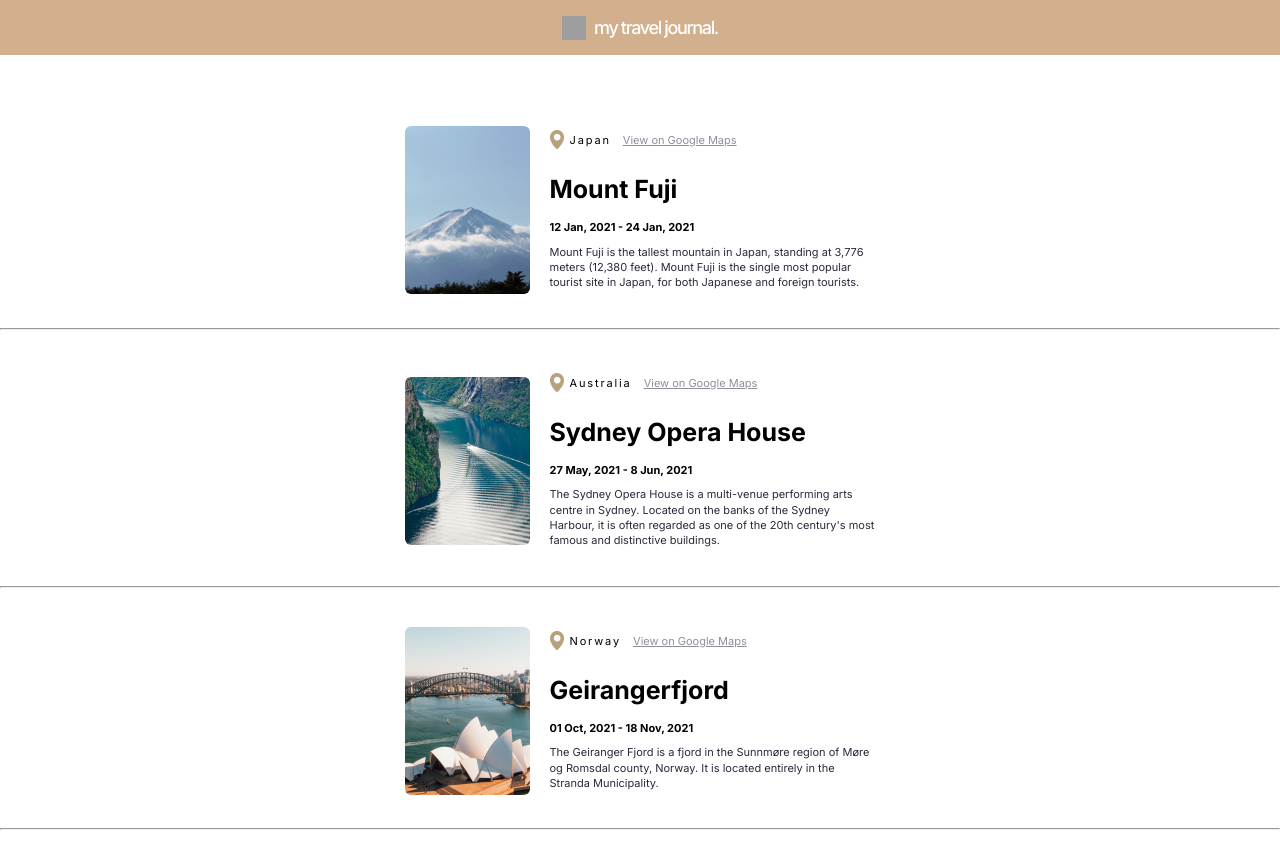
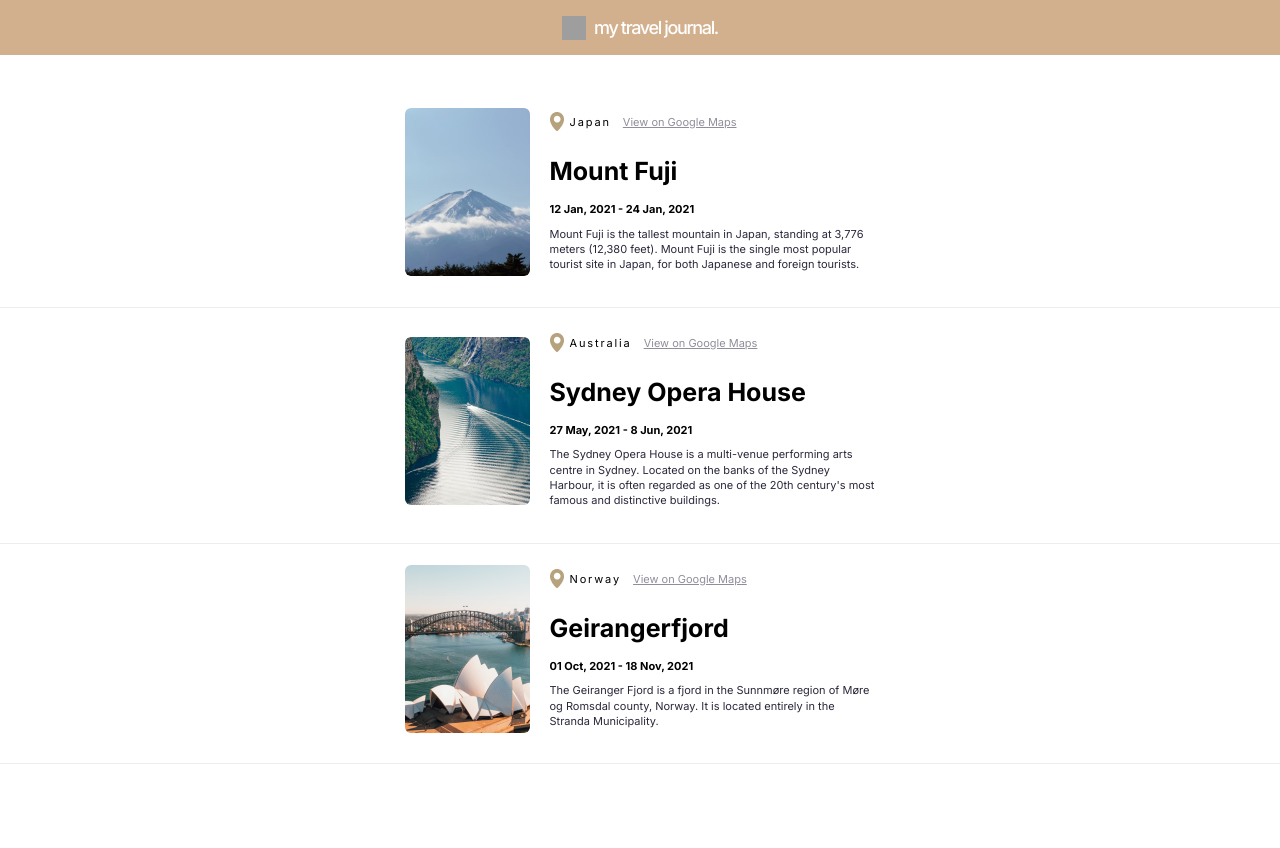
Before and after one commit to steph-xue/travel-journal, a React (Vite) app: page / in a window 1280 px wide. After the commit the page ends 800 px from the top, so only its background shows below. Built offline with nearby package versions, Linux system fonts and the light colour scheme; grey boxes are pictures that could not be loaded.

Commit message:
fix styling of horizontal line

```diff
--- a/src/components/Card.jsx
+++ b/src/components/Card.jsx
@@ -20,7 +20,7 @@
                     <p className="card-description">{prop.description}</p>
                 </div>
             </div>
-            <hr className="line" />
+            <hr />
         </div>
     );
 }
--- a/src/style.css
+++ b/src/style.css
@@ -34,8 +34,8 @@
   display: flex;
   justify-content: center;
   align-items: center;
-  padding-block: 18px;
   gap: 20px;
+  padding-bottom: 15px;
 }
 
 .card-image {
@@ -89,7 +89,10 @@
   max-width: 326px;
 }
 
-.line {
-  color: rgb(96, 34, 34);
+hr {
+  color: #eeeded;
+  background-color: #eeeded;
+  border: none;
+  height: 1px;
   margin-bottom: 18px;
 }
```
